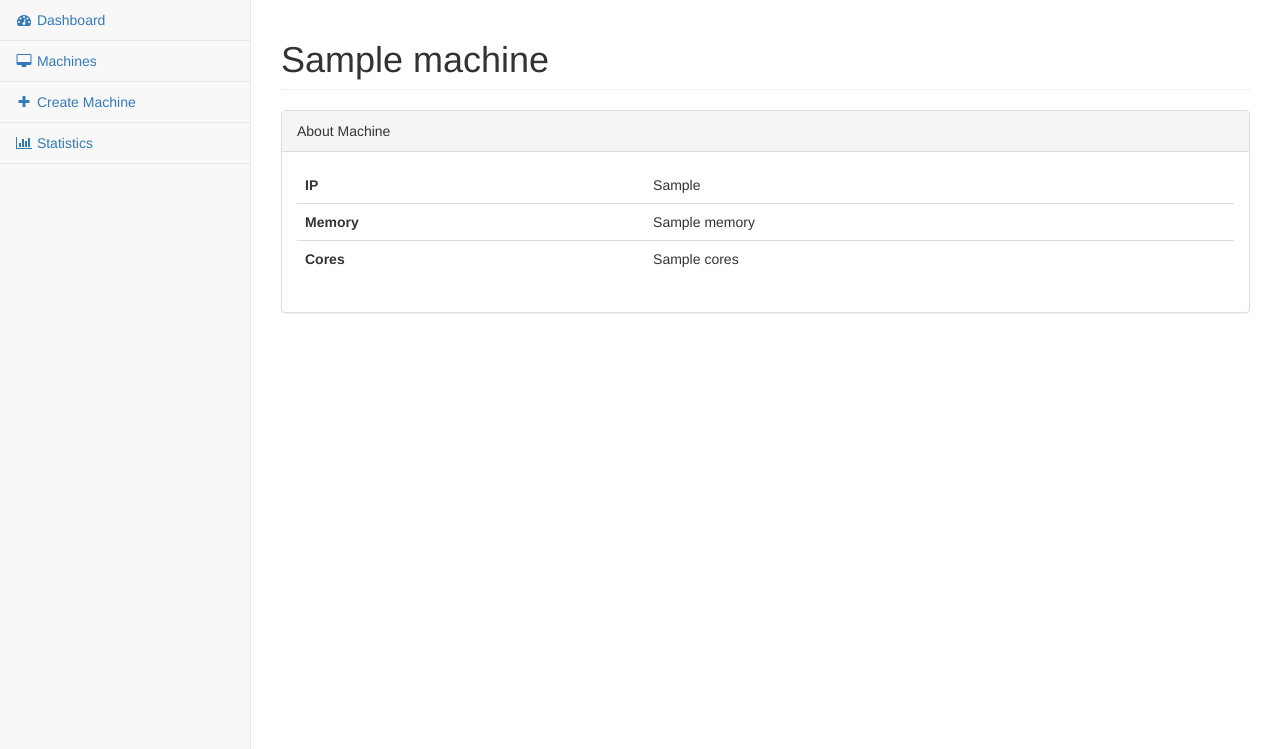
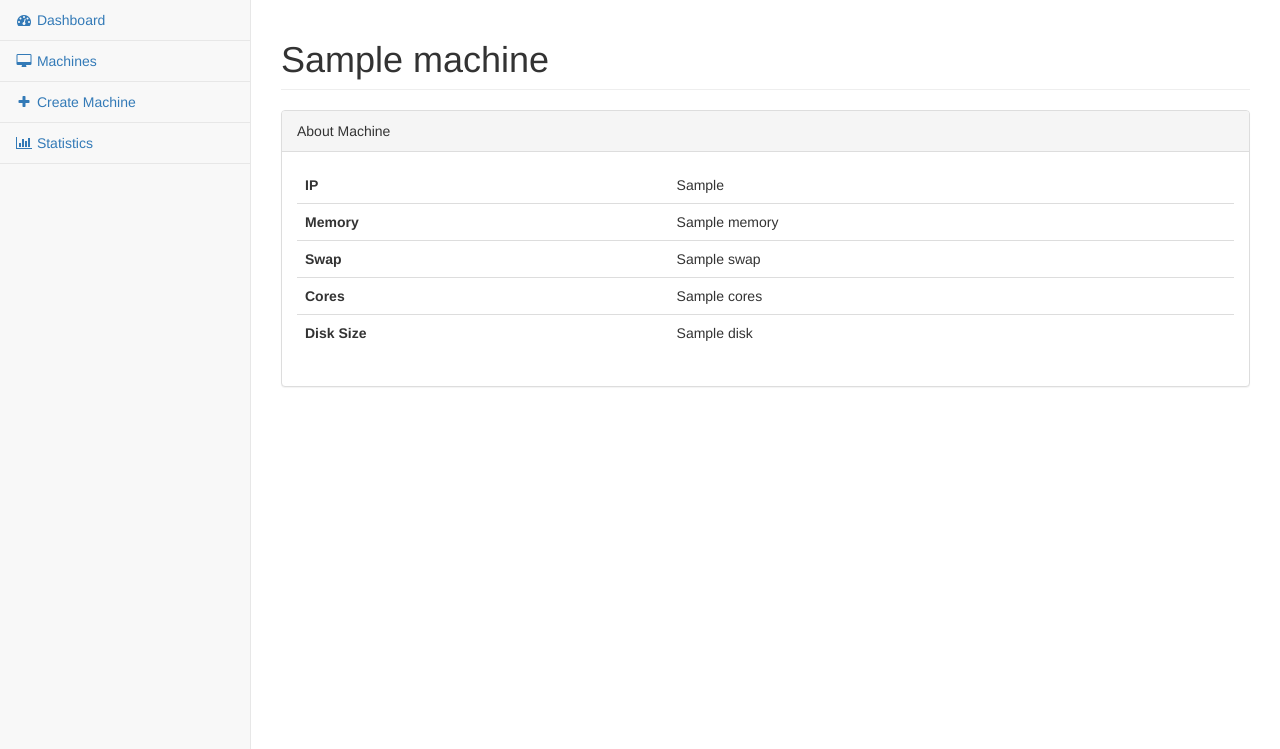
Before and after one commit to 7castle/manage-vm, a Django app: template templates/machine.html in a window 1280 px wide. Shown: the part 51-800 px from the top of the page. Run offline with Django 3.2, Linux system fonts and the light colour scheme; the template is opened without the code that fills it: most values are stand-ins (such as "Sample title", 1, 10 or a date in 2020); some libraries are stand-ins or nearby versions.

Commit message:
Add more items to table

```diff
--- a/templates/machine.html
+++ b/templates/machine.html
@@ -54,8 +54,16 @@
                                             <td>{{machine.memory}}</td>
                                         </tr>
                                         <tr>
+                                            <td><b>Swap</b></td>
+                                            <td>{{machine.swap}}</td>
+                                        </tr>
+                                        <tr>
                                             <td><b>Cores</b></td>
                                             <td>{{machine.cores}}</td>
+                                        </tr>
+                                        <tr>
+                                          <td><b>Disk Size</b></td>
+                                          <td>{{machine.disk}}</td>
                                         </tr>
                                     </tbody>
                                 </table>
```
